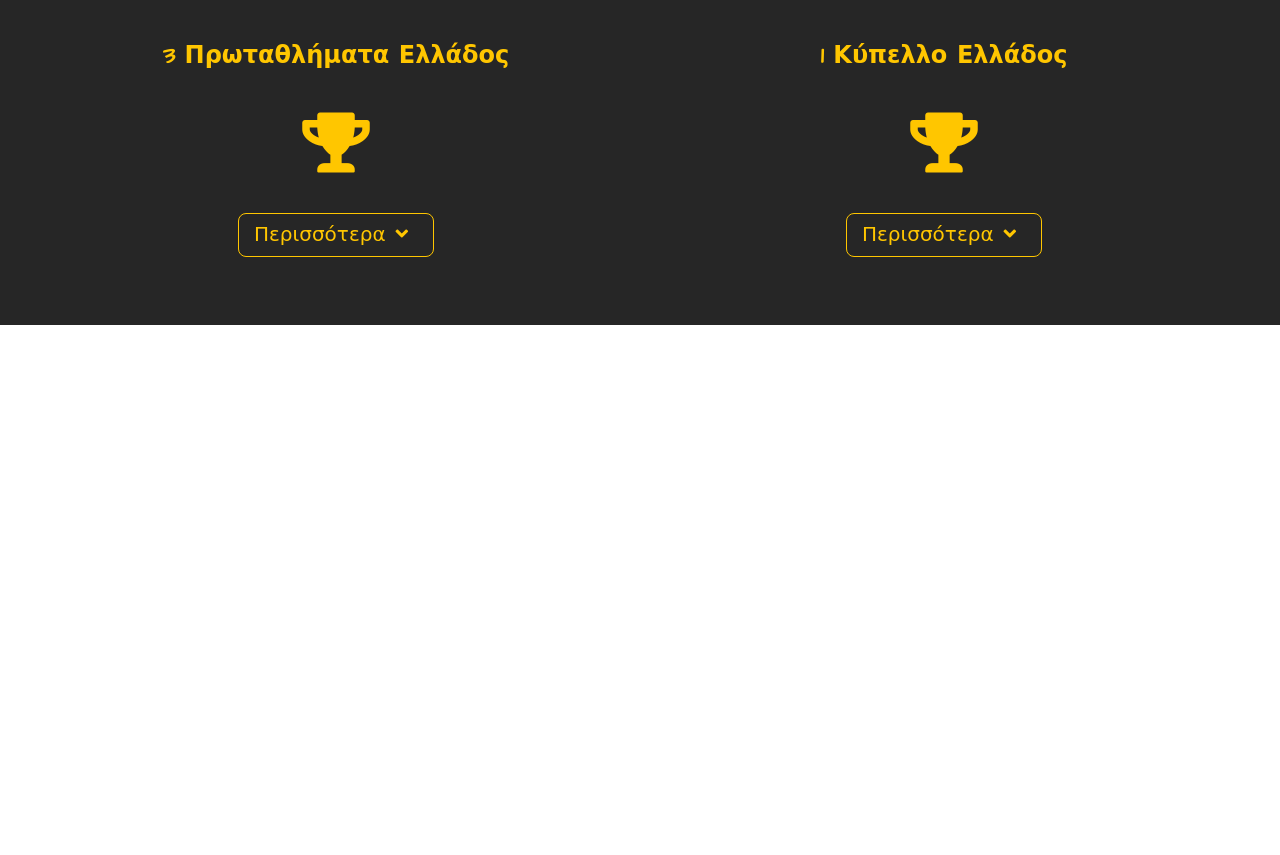
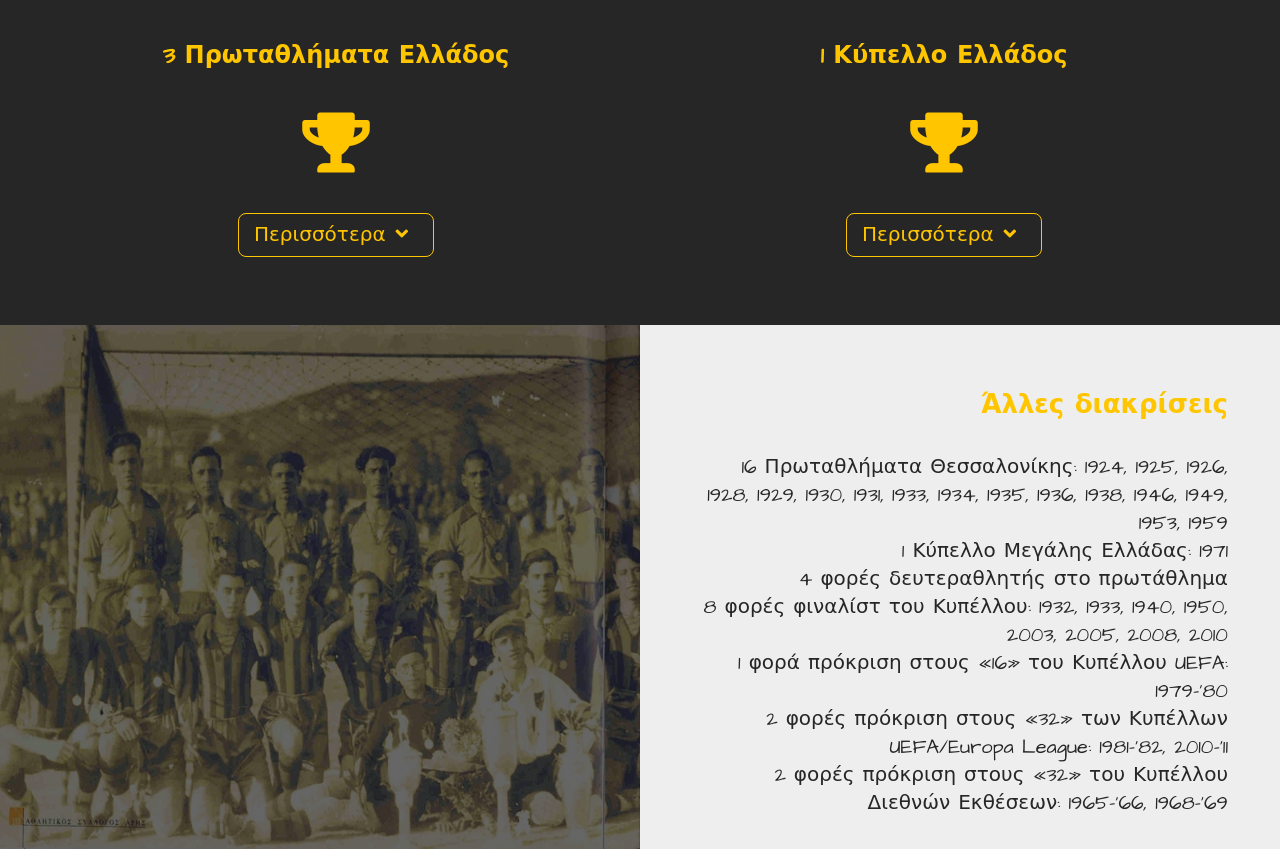
Before and after one commit to dionweb/ArisFC-Tribute-Page, a website: page src/index.html in a window 1280 px wide. Shown: the part 829-1684 px from the top of the page. Before the commit the page ends 1154 px from the top, so only its background shows below. Drawn offline with Linux system fonts and the light colour scheme.

Commit message:
otherhonoursadded

```diff
--- a/src/css/main.css
+++ b/src/css/main.css
@@ -115,3 +115,48 @@ body{
     font-size: 22px;
     color: white;
 }
+
+.otherhonours{
+    display: flex;
+}
+
+.left-box, .right-box{
+    flex-basis: 50%;
+    flex-grow: 0;
+    position: relative;
+}
+
+.otherhonours .overlay{
+    background: #262626;
+    opacity: 0.7;
+}
+
+.otherhonours img{
+    width: 100%;
+    height: 100%;
+}
+
+.otherhonours .right-box{
+    background: #eeeeee;
+    color: #262626;
+    padding: 2em;
+}
+
+.otherhonours .right-box h2{
+    margin: 0;
+    padding: 30px 20px;
+    text-align: right;
+    font-size: 26px;
+    color: #ffc600;
+}
+
+.otherhonours .right-box ul{
+    margin: 0;
+    padding: 0 20px;
+    text-align: right;
+    font-size: 20px;
+}
+
+li{
+    list-style: none;
+}
--- a/src/index.html
+++ b/src/index.html
@@ -48,6 +48,26 @@
         </div>
     </div>
 
+    <div class="otherhonours">
+        <div class="left-box">
+            <div class="overlay"></div>
+            <img src="images/otherhonours.jpg" alt="">
+        </div>
+        <div class="right-box">
+            <h2>Άλλες διακρίσεις</h2>
+            <ul>
+                <li>16 Πρωταθλήματα Θεσσαλονίκης: 1924, 1925, 1926, 1928, 1929, 1930, 1931, 1933, 1934, 1935, 1936, 1938, 1946, 1949, 1953, 1959</li>
+                <li>1 Κύπελλο Μεγάλης Ελλάδας: 1971</li>
+                <li>4 φορές δευτεραθλητής στο πρωτάθλημα</li>
+                <li>8 φορές φιναλίστ του Κυπέλλου: 1932, 1933, 1940, 1950, 2003, 2005, 2008, 2010</li>
+                <li>1 φορά πρόκριση στους «16» του Κυπέλλου UEFA: 1979-’80 </li>
+                <li>2 φορές πρόκριση στους «32» των Κυπέλλων UEFA/Europa League: 1981-’82, 2010-’11</li>
+                <li>2 φορές πρόκριση στους «32» του Κυπέλλου Διεθνών Εκθέσεων: 1965-’66, 1968-’69</li>
+                <li></li>
+            </ul>
+        </div>
+    </div>
+
     <script src="js/main.js"></script>
 </body>
 </html>
```
Also changed, not shown: src/images/otherhonours.jpg (added).
